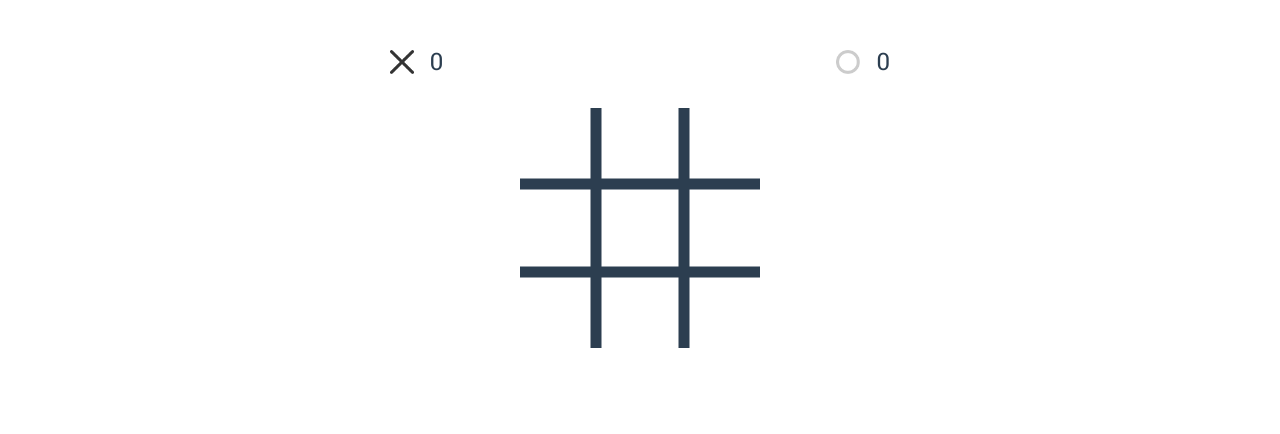
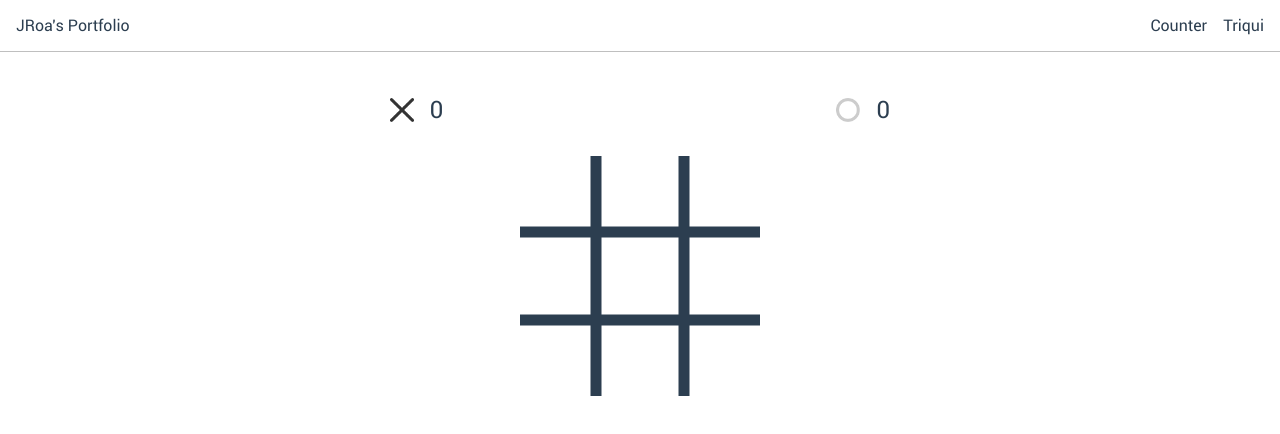
Before and after one commit to juanjaroa/portfolio, a Vue app: page / in a window 1280 px wide. Shown: the top 434 px of the page. Built offline with nearby package versions, Linux system fonts and the light colour scheme.

Commit message:
created a simple navbar to select project's tool

```diff
--- a/src/App.vue
+++ b/src/App.vue
@@ -1,14 +1,31 @@
 <template>
+  <nav>
+    <p>JRoa's Portfolio</p>
+    <ul>
+      <li @click="pickCounter">Counter</li>
+      <li @click="pickTriqui">Triqui</li>
+    </ul>
+  </nav>
   <CounterComponent v-show="showCounterComponent" />
   <TriquiComponent v-show="showTriquiComponent" />
 </template>
 
 <script setup>
+import { ref } from 'vue'
 import CounterComponent from './components/CounterComponent.vue'
 import TriquiComponent from './components/TriquiComponent/TriquiComponent.vue'
 
-let showCounterComponent = false
-let showTriquiComponent = true
+let showCounterComponent = ref(false)
+let showTriquiComponent = ref(true)
+
+function pickCounter() {
+  showCounterComponent.value = true
+  showTriquiComponent.value = false
+}
+function pickTriqui() {
+  showCounterComponent.value = false
+  showTriquiComponent.value = true
+}
 </script>
 
 <style>
@@ -42,7 +59,7 @@ let showTriquiComponent = true
   flex-direction: column;
   gap: 1rem;
   color: #2c3e50;
-  padding: 3rem;
+  padding: 6rem 3rem;
 
 }
 
@@ -60,4 +77,25 @@ button {
   font-family: Roboto-Medium;
   text-align: center;
 }
+
+nav {
+  position: fixed;
+  left: 0;
+  right: 0;
+  top: 0;
+  padding: 1rem;
+  display: flex;
+  justify-content: space-between;
+  border-bottom: 0.5px solid rgba(0, 0, 0, 0.25);
+  background: white;
+}
+
+nav ul {
+  display: flex;
+  gap: 1rem;
+}
+
+nav ul li {
+  cursor: pointer;
+}
 </style>
```
